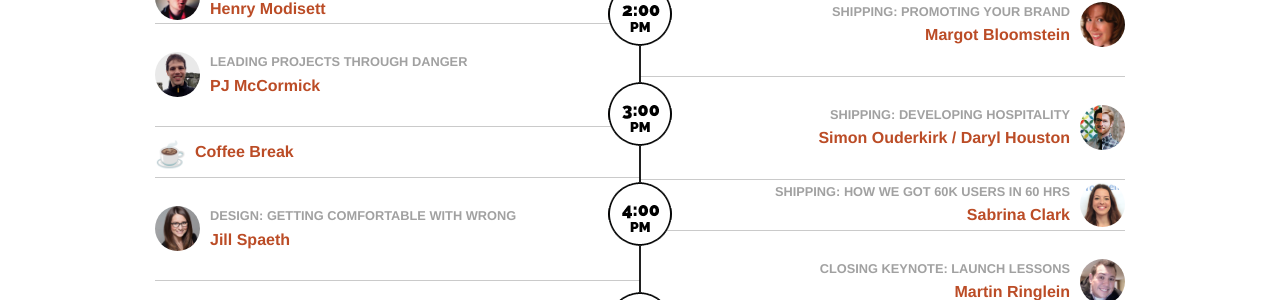
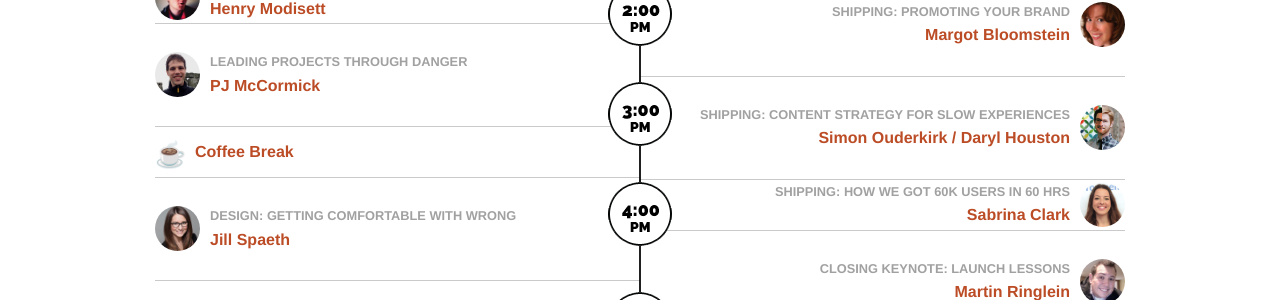
Before and after one commit to madglory/level-up, a Jekyll site: the page built from index.html, in a window 1280 px wide and 900 px high, scrolled down 6540 px. Shown: the part 148-448 px from the top of the window. Built offline with Jekyll 4.4.1, drawn with Linux system fonts in a browser that asks for light colours; emoji names are drawn with the system emoji font; comment, search, counter and statistics services are not loaded.

Commit message:
updates Margots talk title

```diff
--- a/_data/schedule.yaml
+++ b/_data/schedule.yaml
@@ -102,7 +102,7 @@ thursday:
     description:
     image: /img/margot-bloomstein.jpg
   - title: Simon Ouderkirk / Daryl Houston
-    section: "Shipping: Developing Hospitality"
+    section: "Shipping: Content Strategy for Slow Experiences"
     time: 230pm
     length: 60
     description:
```
